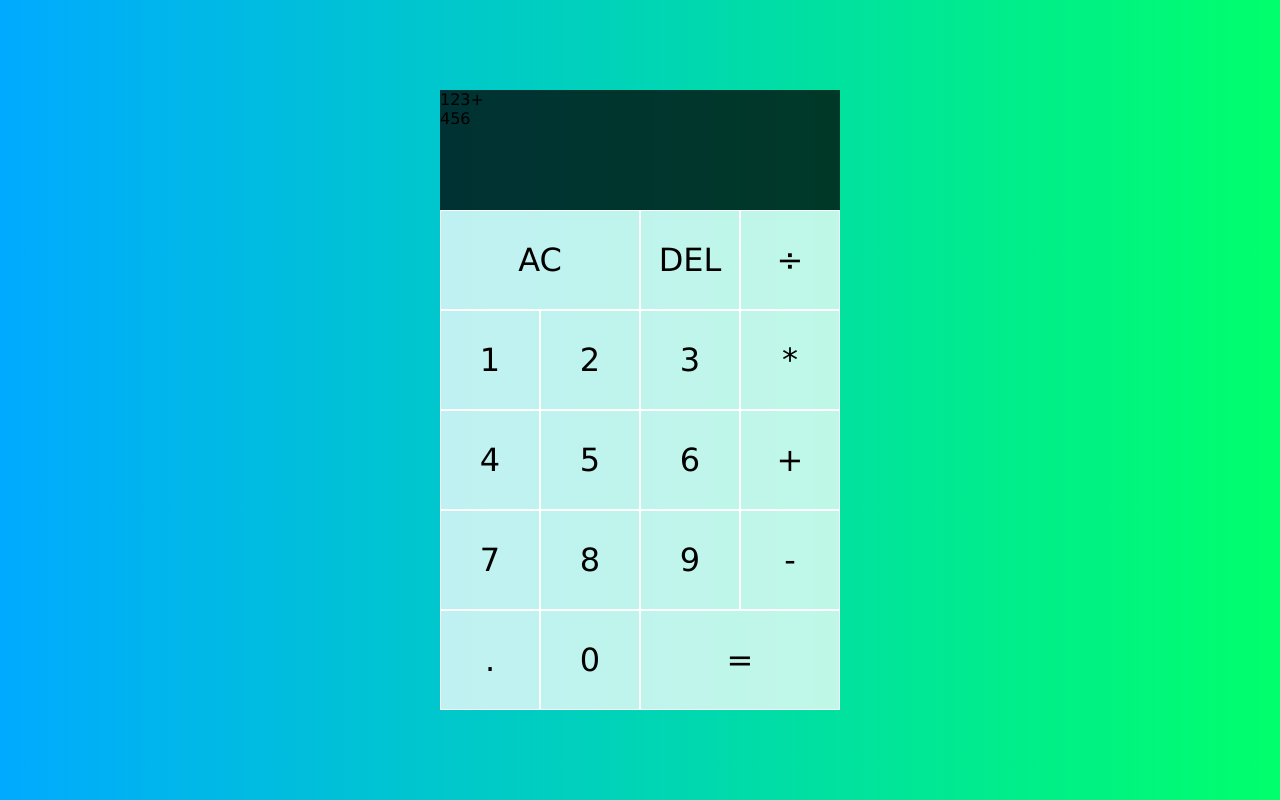
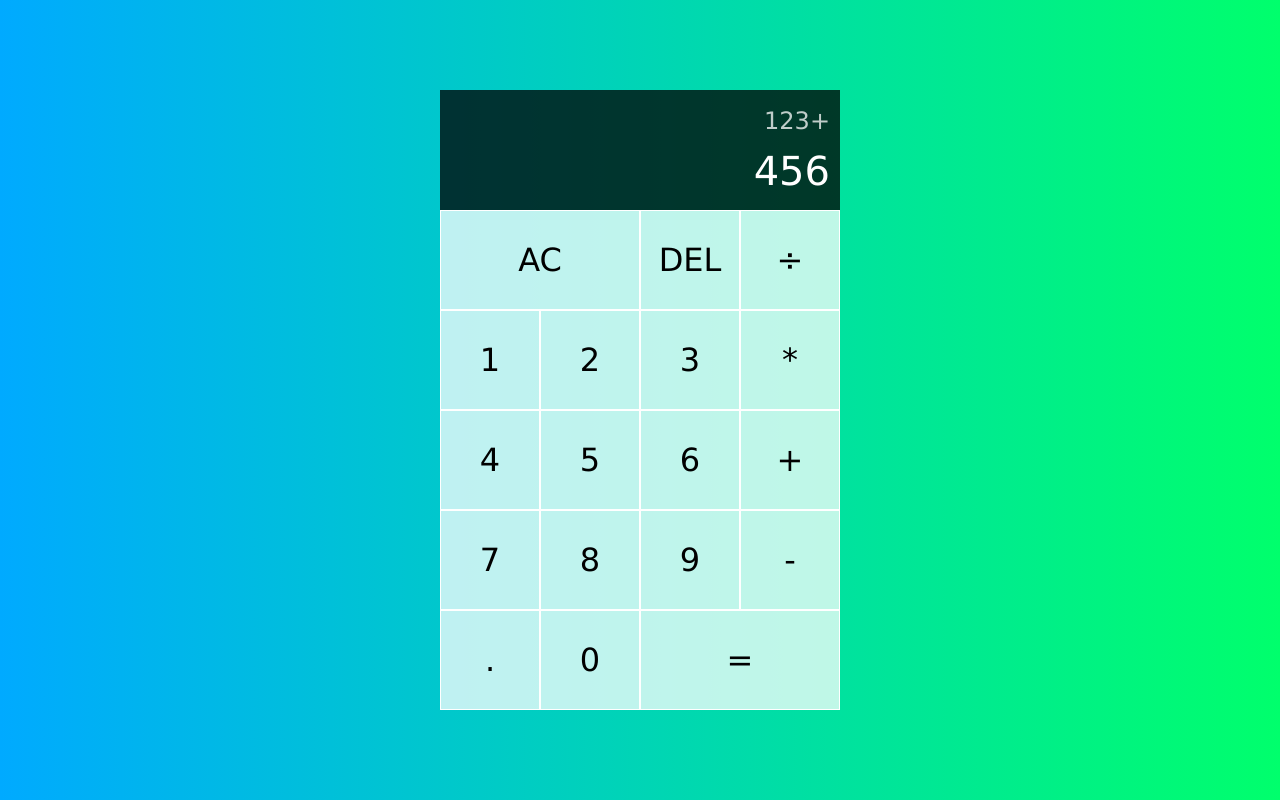
Before and after one commit to kibeetfelix/A_Calculator, a plain HTML site: page index.html in a window 1280 px wide. Drawn offline with Linux system fonts and the light colour scheme.

Commit message:
output scree of a calculator styling

```diff
--- a/styles.css
+++ b/styles.css
@@ -40,4 +40,21 @@ body {
 .output {
     grid-column: 1 / -1;
     background-color: rgba(0, 0, 0, .75);
+    display: flex;
+    align-items: flex-end;
+    justify-content: space-around;
+    flex-direction: column;
+    padding: 10px;
+    word-wrap: break-word;
+    word-break: break-all;
 }
+
+.output .previous-operand {
+    color: rgba(255, 255, 255, .75);
+    font-size: 1.5rem;
+}
+
+.output .current-operand {
+    color: white;
+    font-size: 2.5rem;
+}
```
